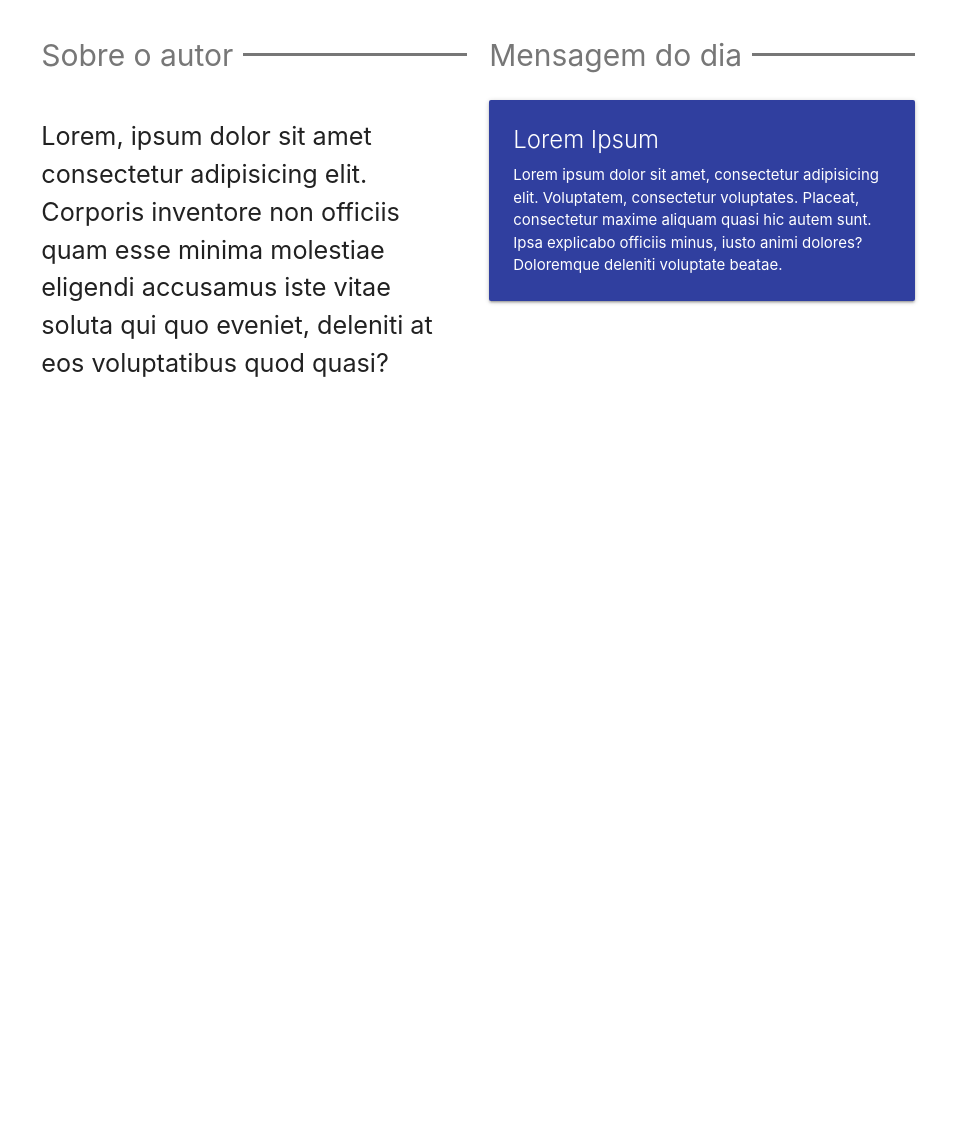
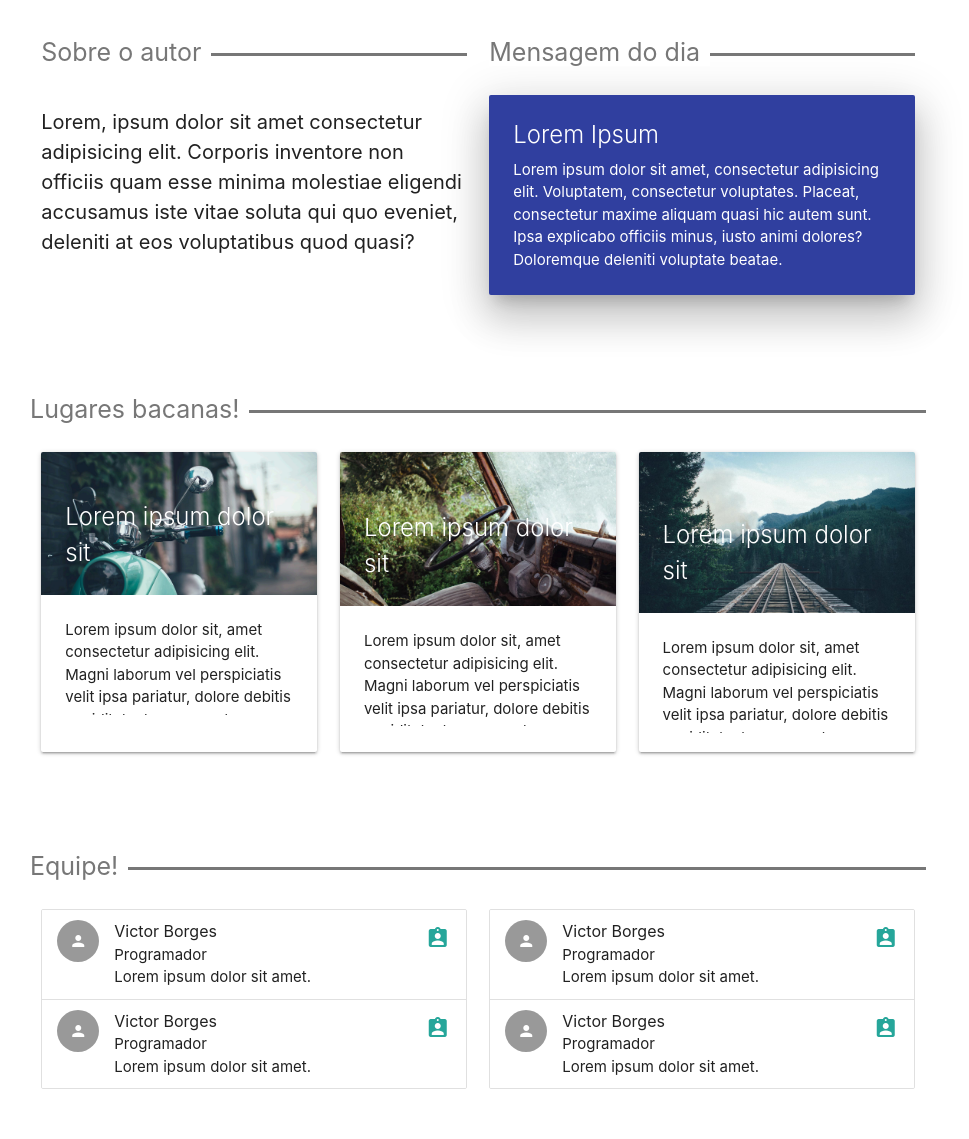
Before and after one commit to tedborges/Projeto07, a plain HTML site: page index.html in a window 1280 px wide. Shown: the part 506-1645 px from the top of the page, without its empty margins (162-1131 px from the left). Before the commit the page ends 949 px from the top, so only its background shows below. Drawn offline with nearby package versions, Linux system fonts and the light colour scheme.

Commit message:
adicionando cards e grid para equipe

```diff
--- a/css/style.css
+++ b/css/style.css
@@ -24,13 +24,17 @@ nav .brand-logo {
 }
 
 div.custom-title > h2 {
-  font-size: 30px;
+  font-size: 25px;
   color: #777;
   background-color: white;
   display: inline-block;
   z-index: 2;
   position: relative;
   padding-right: 10px;
+}
+
+div.custom-title > p {
+  font-size: 20px;
 }
 
 div.custom-title > div.line-style {
--- a/index.html
+++ b/index.html
@@ -96,7 +96,7 @@
             <div class="custom-title">
               <div class="line-style"></div>
               <h2>Mensagem do dia</h2>
-              <div class="card indigo darken-2">
+              <div class="card indigo darken-2 z-depth-5"">
                 <div class="card-content white-text">
                   <span class="card-title">Lorem Ipsum</span>
                   <p>
@@ -113,6 +113,109 @@
         </div>
       </div>
     </div>
+
+    <div class="section">
+      <div class="container">
+        <div class="row">
+          <div class="custom-title">
+            <div class="line-style"></div>
+            <h2>Lugares bacanas!</h2>
+          </div>
+            <div class="col m4 s12">
+              <div class="card small">
+                <div class="card-image">
+                  <img src="image/background1.jpg" />
+                  <span class="card-title">Lorem ipsum dolor sit</span>
+                </div>
+                <div class="card-content">
+                  <p>
+                    Lorem ipsum dolor sit, amet consectetur adipisicing elit. Magni laborum vel perspiciatis velit ipsa pariatur, dolore debitis cupiditate, tempora aut nesciunt illum odio corporis reiciendis non.
+                  </p>
+                </div>
+              </div>
+            </div>
+            <div class="col m4 s12">
+              <div class="card small">
+                <div class="card-image">
+                  <img src="image/background2.jpg" />
+                  <span class="card-title">Lorem ipsum dolor sit</span>
+                </div>
+                <div class="card-content">
+                  <p>
+                    Lorem ipsum dolor sit, amet consectetur adipisicing elit. Magni laborum vel perspiciatis velit ipsa pariatur, dolore debitis cupiditate, tempora aut nesciunt illum odio corporis reiciendis non.
+                  </p>
+                </div>
+              </div>
+            </div>
+            <div class="col m4 s12">
+              <div class="card small">
+                <div class="card-image">
+                  <img src="image/background3.jpg" />
+                  <span class="card-title">Lorem ipsum dolor sit</span>
+                </div>
+                <div class="card-content">
+                  <p>
+                    Lorem ipsum dolor sit, amet consectetur adipisicing elit. Magni laborum vel perspiciatis velit ipsa pariatur, dolore debitis cupiditate, tempora aut nesciunt illum odio corporis reiciendis non.
+                  </p>
+                </div>
+              </div>
+            </div>
+        </div>
+      </div>
+    </div>
+
+    <div class="section">
+      <div class="container">
+        <div class="row">
+          <div class="custom-title">
+            <div class="line-style"></div>
+            <h2>Equipe!</h2>
+          </div>
+          <div class="col m6 s12">
+            <ul class="collection">
+              <li class="collection-item avatar">
+                <i class="material-icons circle">person</i>
+                <span class="title">Victor Borges</span>
+                <p>Programador <br>
+                   Lorem ipsum dolor sit amet.
+                </p>
+                <a href="#!" class="secondary-content"><i class="material-icons">assignment_ind</i></a>
+              </li>
+              <li class="collection-item avatar">
+                <i class="material-icons circle">person</i>
+                <span class="title">Victor Borges</span>
+                <p>Programador <br>
+                  Lorem ipsum dolor sit amet.
+                </p>
+                <a href="#!" class="secondary-content"><i class="material-icons">assignment_ind</i></a>
+              </li>
+            </ul>
+          </div>
+
+          <div class="col m6 s12">
+            <ul class="collection">
+              <li class="collection-item avatar">
+                <i class="material-icons circle">person</i>
+                <span class="title">Victor Borges</span>
+                <p>Programador <br>
+                   Lorem ipsum dolor sit amet.
+                </p>
+                <a href="#!" class="secondary-content"><i class="material-icons">assignment_ind</i></a>
+              </li>
+              <li class="collection-item avatar">
+                <i class="material-icons circle">person</i>
+                <span class="title">Victor Borges</span>
+                <p>Programador <br>
+                  Lorem ipsum dolor sit amet.
+                </p>
+                <a href="#!" class="secondary-content"><i class="material-icons">assignment_ind</i></a>
+              </li>
+            </ul>
+          </div>
+        </div>
+      </div>
+    </div>
+
     <!--  Scripts-->
     <script src="https://code.jquery.com/jquery-2.1.1.min.js"></script>
     <script src="js/materialize.js"></script>
```
